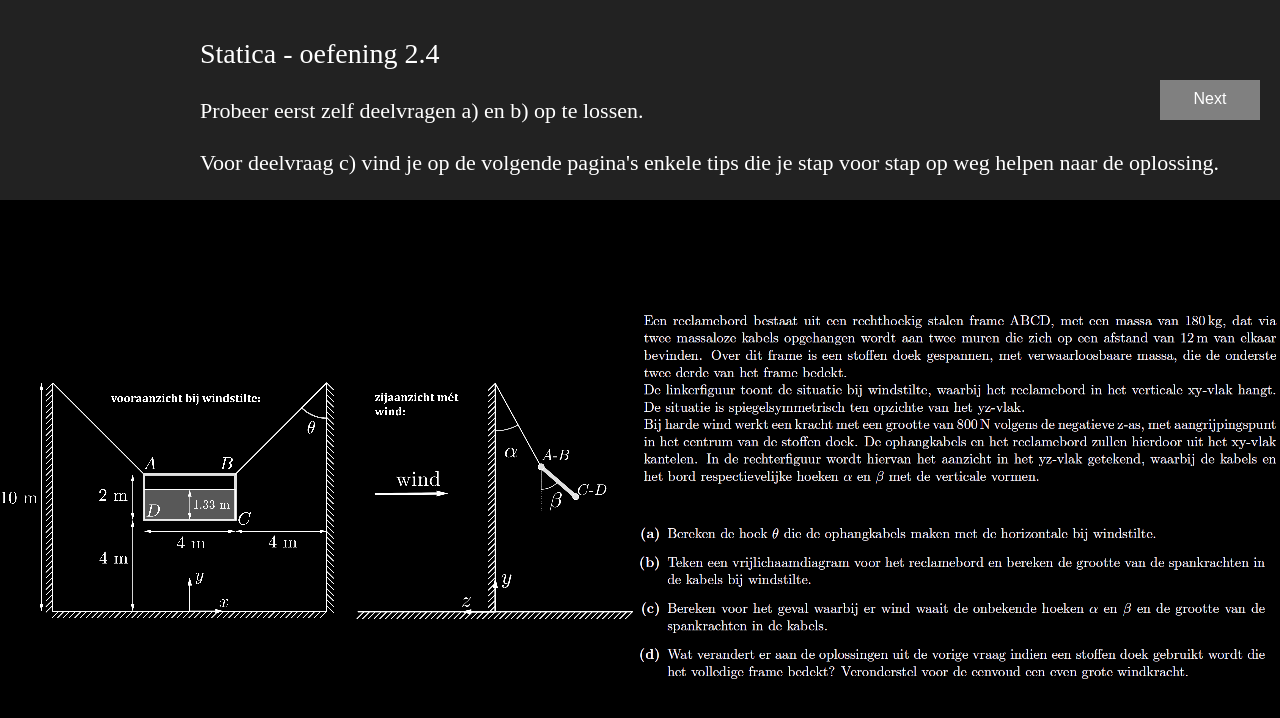
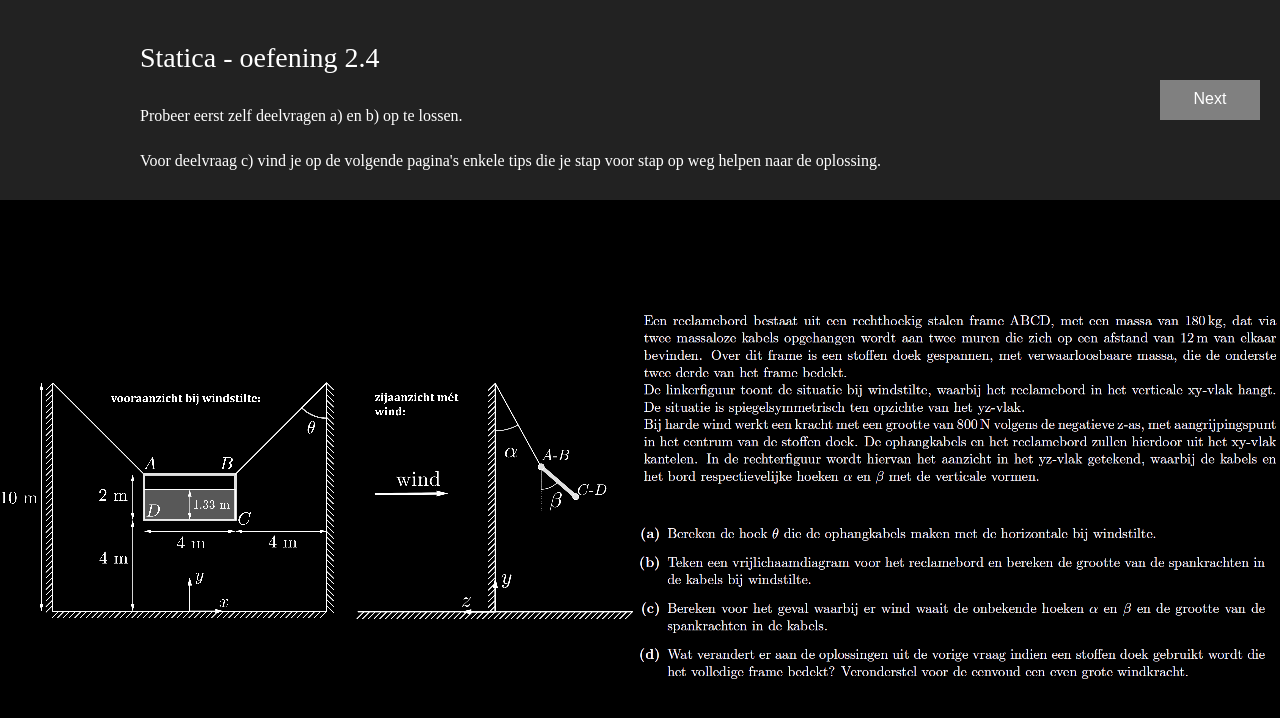
Before and after one commit to koenpaes/statica-oef-2-4, a plain HTML site: page index.html in a window 1280 px wide. Drawn offline with nearby package versions, Linux system fonts and the light colour scheme.

Commit message:
Update index.html

```diff
--- a/index.html
+++ b/index.html
@@ -18,7 +18,6 @@
   <script src="https://cdn.jsdelivr.net/npm/katex@0.16.9/dist/katex.min.js"></script>
   <script src="https://cdn.jsdelivr.net/npm/html2canvas@1.4.1/dist/html2canvas.min.js"></script>
 
-
   <style>
     html, body {
       margin: 0;
@@ -38,7 +37,7 @@
       display: flex;
       justify-content: center;
       align-items: center;
-  position: relative
+      position: relative;
     }
 
     #controlCanvas {
@@ -46,6 +45,21 @@
       height: 100%;
       display: block;
       background-color: #222;
+    }
+
+    #sceneText {
+      position: absolute;
+      top: 10px;
+      left: 140px;
+      right: 140px;
+      bottom: 10px;
+      color: white;
+      /* pointer-events: none; */
+      user-select: none;
+      z-index: 10;
+      overflow: auto;         /* prevents overflow */
+      word-wrap: break-word;  /* allows wrapping */
+      line-height: 1.4;
     }
 
     #wrapper {
@@ -71,38 +85,24 @@
       background: black;
       position: relative;
     }
-
   </style>
 </head>
+
 <body>
   <div id="controlPanel">
     <canvas id="controlCanvas"></canvas>
-    <div id="sceneText" style="
-      position: absolute;
-      top: 10px;
-      left: 200px;
-      color: white;
-      font-size: 22px;
-      pointer-events: none;
-      user-select: none;
-      z-index: 10;
-      ">
-     <!-- Dynamic text here -->
+    <div id="sceneText">
+      <!-- Dynamic text will appear here -->
     </div>
-
-
-
-
   </div>
 
   <div id="wrapper">
-    <div id="leftMapContainer">
-    </div>
-    <div id="rightMapContainer">
-    </div>
+    <div id="leftMapContainer"></div>
+    <div id="rightMapContainer"></div>
   </div>
 
   <script type="module" src="script.js"></script>
+
   <script>
     window.MathJax = {
       tex: {
@@ -110,12 +110,10 @@
         displayMath: [['$$', '$$'], ['\\[', '\\]']]
       },
       startup: {
-      typeset: false  // important! you will typeset manually later
+        typeset: false  // important! we will typeset manually later
       }
     };
   </script>
-
   <script src="https://cdn.jsdelivr.net/npm/mathjax@3/es5/tex-mml-chtml.js"></script>
 </body>
-
 </html>
```
Lines whose indentation alone changed are shown as unchanged.
